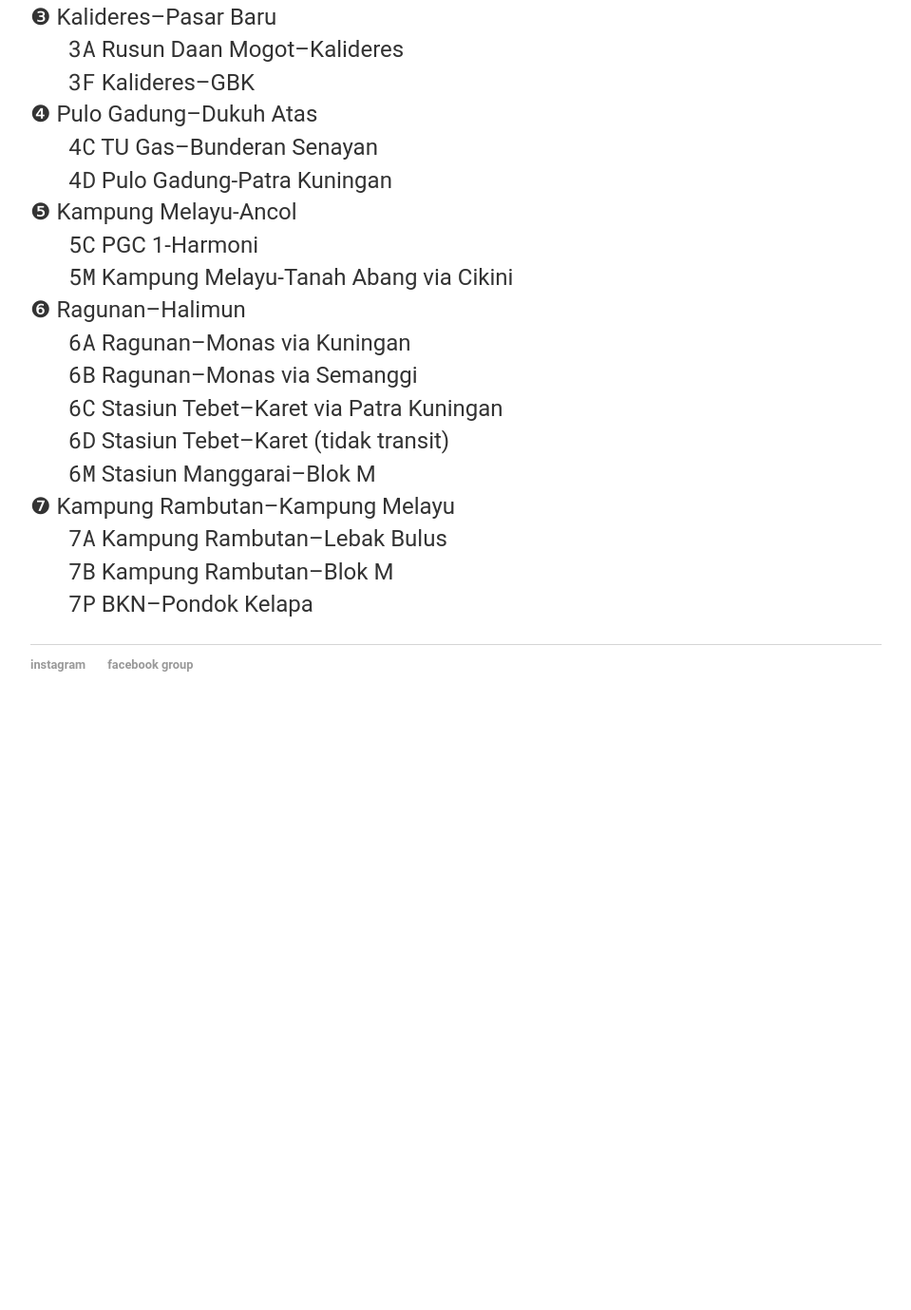
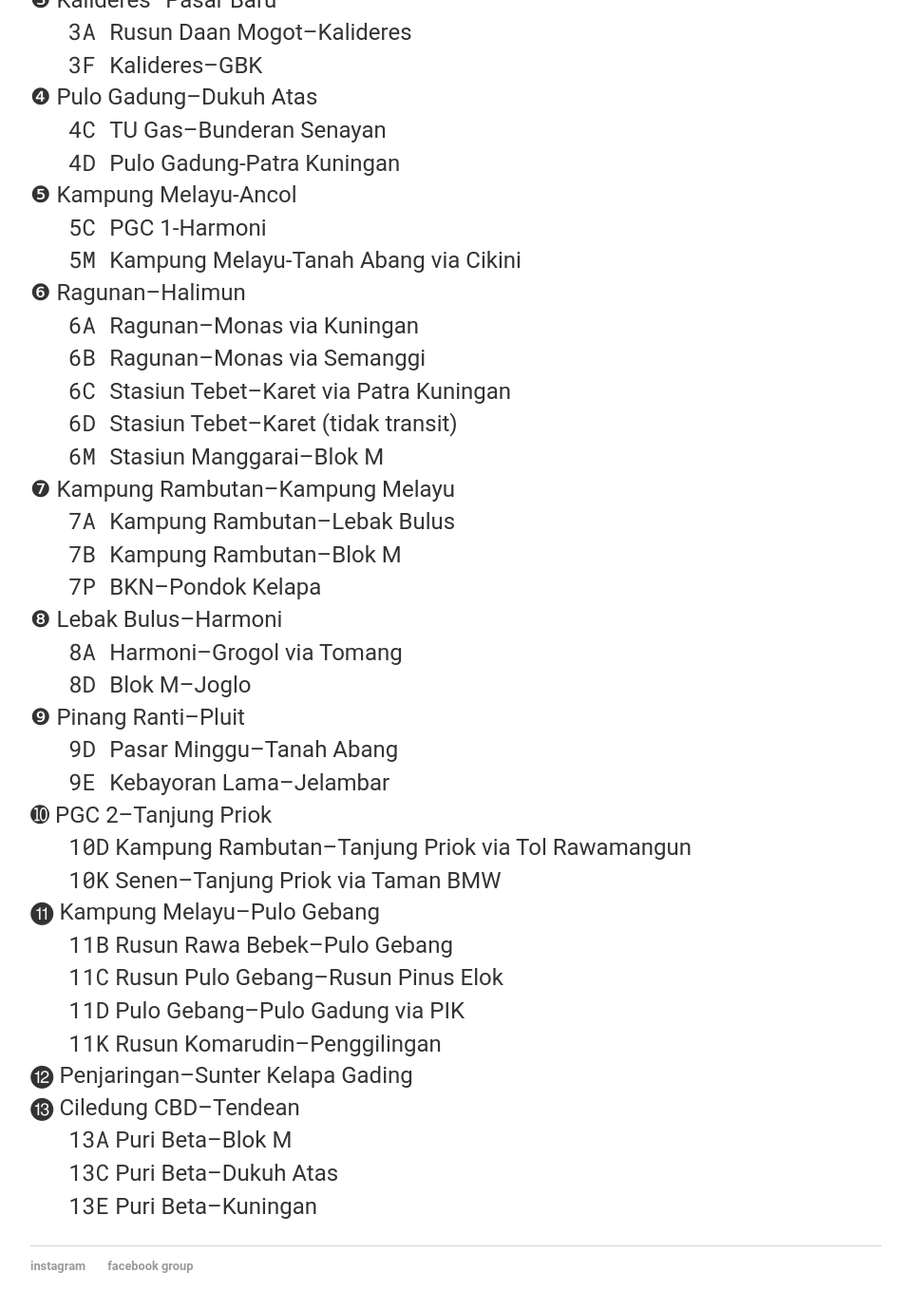
Before and after one commit to jepbusway/InfoPerjalanan2, a Jekyll site: the page built from index.html, in a window 1280 px wide and 1400 px high, scrolled down 781 px. Shown: the top 1379 px of the window at 95% size, without its empty margins (160-1119 px from the left). Built offline with Jekyll 4.4.1, drawn with Linux system fonts in a browser that asks for light colours; before the commit the page ends 1548 px from its top, so only the background shows below that.

Commit message:
Update index.html

```diff
--- a/index.html
+++ b/index.html
@@ -3,7 +3,7 @@ layout: default
 title: InfoPerjalanan
 ---
 <div class="blurb">
-        <h1><img src="InfoPerjalanan oleh JepretBusway.png" alt="InfoPerjalanan"></h1>
+        <h1><img src="InfoPerjalanan oleh JepretBusway.png" alt="InfoPerjalanan" style="width:196px;height:44px;"></h1>
 	<p>Laman ini berisi mengenai <em>update</em> terbaru seputar operasional Transjakarta selama diberlakukannya
 		PSBB akibat pandemi COVID-19. Laman ini diusahakan untuk diperbaharui setiap saat adanya perubahan
 		operasional bus Transjakarta</p>
@@ -11,34 +11,53 @@ title: InfoPerjalanan
 	    	<p class="list rute">Terakhir diperbarui: 17 September 2020<br>Jam Operasional: 05.00–20.00 WIB</p>
  	   	<p>Rute yang beroperasi:
  	   		<dt><kor1>❶</kor1>	Blok M–Kota</dt>
- 	   		<dd><nor>1A</nor>	PIK–Balai Kota</dd>
-    			<dd><nor>1B</nor>	Stasiun Palmerah–Tosari</dd>
-    			<dd><nor>1E</nor>	Terminal Blok M–Pondok Labu</dd>
-    			<dd><nor>1H</nor>	Stasiun Tanah Abang–Stasiun Gondangdia</dd>
-    			<dd><nor>1M</nor>	Blok M–Meruya</dd>
-			<dd><nor>1Q</nor>	Blok M–Rempoa</dd>
-			<dd><nor>1R</nor>	Senen–St. Tanah Abang</dd>
+ 	   		<dd><nor>1A </nor>	PIK–Balai Kota</dd>
+    			<dd><nor>1B </nor>	Stasiun Palmerah–Tosari</dd>
+    			<dd><nor>1E </nor>	Terminal Blok M–Pondok Labu</dd>
+    			<dd><nor>1H </nor>	Stasiun Tanah Abang–Stasiun Gondangdia</dd>
+    			<dd><nor>1M </nor>	Blok M–Meruya</dd>
+			<dd><nor>1Q </nor>	Blok M–Rempoa</dd>
+			<dd><nor>1R </nor>	Senen–St. Tanah Abang</dd>
 			<dt><kor2>❷</kor2>	Pulo Gadung–Harmoni</dt>
-			<dd><nor>2F</nor>	Rusun Cakung Barat–Pulo Gadung</dd>
+			<dd><nor>2F </nor>	Rusun Cakung Barat–Pulo Gadung</dd>
 			<dt><kor3>❸</kor3>	Kalideres–Pasar Baru</dt>
-			<dd><nor>3A</nor>	Rusun Daan Mogot–Kalideres</dd>
-			<dd><nor>3F</nor>	Kalideres–GBK</dd>
-			<dt><kor4>❹</kor4>	Pulo Gadung–Dukuh Atas</dt>
-			<dd><nor>4C</nor>	TU Gas–Bunderan Senayan</dd>
-			<dd><nor>4D</nor>	Pulo Gadung-Patra Kuningan</dd>
+			<dd><nor>3A </nor>	Rusun Daan Mogot–Kalideres</dd>
+			<dd><nor>3F </nor>	Kalideres–GBK</dd>
+			<dt><kor4>❹ </kor4>	Pulo Gadung–Dukuh Atas</dt>
+			<dd><nor>4C </nor>	TU Gas–Bunderan Senayan</dd>
+			<dd><nor>4D </nor>	Pulo Gadung-Patra Kuningan</dd>
 			<dt><kor5>❺</kor5>	Kampung Melayu-Ancol</dt>
-			<dd><nor>5C</nor>	PGC 1-Harmoni</dd>
-			<dd><nor>5M</nor>	Kampung Melayu-Tanah Abang via Cikini</dd>
+			<dd><nor>5C </nor>	PGC 1-Harmoni</dd>
+			<dd><nor>5M </nor>	Kampung Melayu-Tanah Abang via Cikini</dd>
 			<dt><kor6>❻</kor6>	Ragunan–Halimun</dt>
-			<dd><nor>6A</nor>	Ragunan–Monas via Kuningan</dd>
-			<dd><nor>6B</nor>	Ragunan–Monas via Semanggi</dd>
-			<dd><nor>6C</nor>	Stasiun Tebet–Karet via Patra Kuningan</dd>
-			<dd><nor>6D</nor>	Stasiun Tebet–Karet (tidak transit)</dd>
-			<dd><nor>6M</nor>	Stasiun Manggarai–Blok M</dd>
+			<dd><nor>6A </nor>	Ragunan–Monas via Kuningan</dd>
+			<dd><nor>6B </nor>	Ragunan–Monas via Semanggi</dd>
+			<dd><nor>6C </nor>	Stasiun Tebet–Karet via Patra Kuningan</dd>
+			<dd><nor>6D </nor>	Stasiun Tebet–Karet (tidak transit)</dd>
+			<dd><nor>6M </nor>	Stasiun Manggarai–Blok M</dd>
 			<dt><kor7>❼</kor7>	Kampung Rambutan–Kampung Melayu</dt>
-			<dd><nor>7A</nor>	Kampung Rambutan–Lebak Bulus</dd>
-			<dd><nor>7B</nor>	Kampung Rambutan–Blok M</dd>
-			<dd><nor>7P</nor>	BKN–Pondok Kelapa</dd>
+			<dd><nor>7A </nor>	Kampung Rambutan–Lebak Bulus</dd>
+			<dd><nor>7B </nor>	Kampung Rambutan–Blok M</dd>
+			<dd><nor>7P </nor>	BKN–Pondok Kelapa</dd>
+			<dt><kor8>❽</kor8>	Lebak Bulus–Harmoni</dt>
+			<dd><nor>8A </nor>	Harmoni–Grogol via Tomang</dd>
+			<dd><nor>8D </nor>	Blok M–Joglo</dd>
+			<dt><kor9>❾</kor9>	Pinang Ranti–Pluit</dt>
+			<dd><nor>9D </nor>	Pasar Minggu–Tanah Abang</dd>
+			<dd><nor>9E </nor>	Kebayoran Lama–Jelambar</dd>
+			<dt><kor10>➓</kor10>	PGC 2–Tanjung Priok</dt>
+			<dd><nor>10D</nor>	Kampung Rambutan–Tanjung Priok via Tol Rawamangun</dd>
+			<dd><nor>10K</nor>	Senen–Tanjung Priok via Taman BMW</dd>
+			<dt><kor11>⓫</kor11>	Kampung Melayu–Pulo Gebang</dt>
+			<dd><nor>11B</nor>	Rusun Rawa Bebek–Pulo Gebang</dd>
+			<dd><nor>11C</nor>	Rusun Pulo Gebang–Rusun Pinus Elok</dd>
+			<dd><nor>11D</nor>	Pulo Gebang–Pulo Gadung via PIK</dd>
+			<dd><nor>11K</nor>	Rusun Komarudin–Penggilingan</dd>
+			<dt><kor12>⓬</kor12>	Penjaringan–Sunter Kelapa Gading </dt>
+			<dt><kor13>⓭</kor13>	Ciledung CBD–Tendean</dt>
+			<dd><nor>13A</nor>	Puri Beta–Blok M</dd>
+			<dd><nor>13C</nor>	Puri Beta–Dukuh Atas</dd>
+			<dd><nor>13E</nor>	Puri Beta–Kuningan</dd>
     		</p>
     	</div>
 </div><!-- /.blurb -->
```
